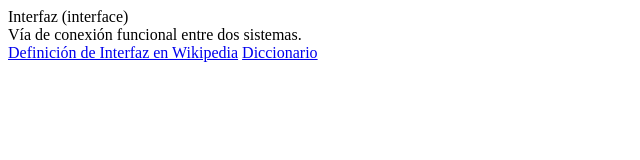
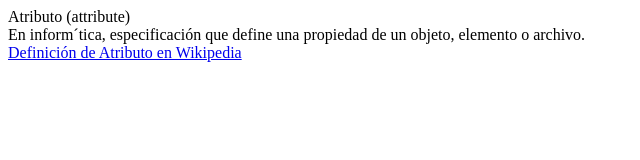
Before and after one commit to My-Triboo/TechyGlossary, a plain HTML site: page index.html in a window 1280 px wide. Shown: the whole page, without its empty margins (0-640 px from the left). Drawn offline with Linux system fonts and the light colour scheme.

Commit message:
Attribute's definition

```diff
--- a/index.html
+++ b/index.html
@@ -1,12 +1,11 @@
 <article>
     <header>
-        Interfaz (interface)
+        Atributo (attribute)
     </header>
     <main>
-        V&iacute;a de conexi&oacute;n funcional entre dos sistemas.
+        En inform&acute;tica, especificaci&oacute;n que define una propiedad de un objeto, elemento o archivo.
     </main>
     <footer>
-        <a href="https://es.wikipedia.org/wiki/Interfaz">Definici&oacute;n de Interfaz en Wikipedia</a>
-        <a href="https://es.thefreedictionary.com/interfaces">Diccionario</a>
+        <a href="https://es.wikipedia.org/wiki/Atributo_(inform&aacute;tica)">Definici&oacute;n de Atributo en Wikipedia</a>
     </footer>
 </article>
```
